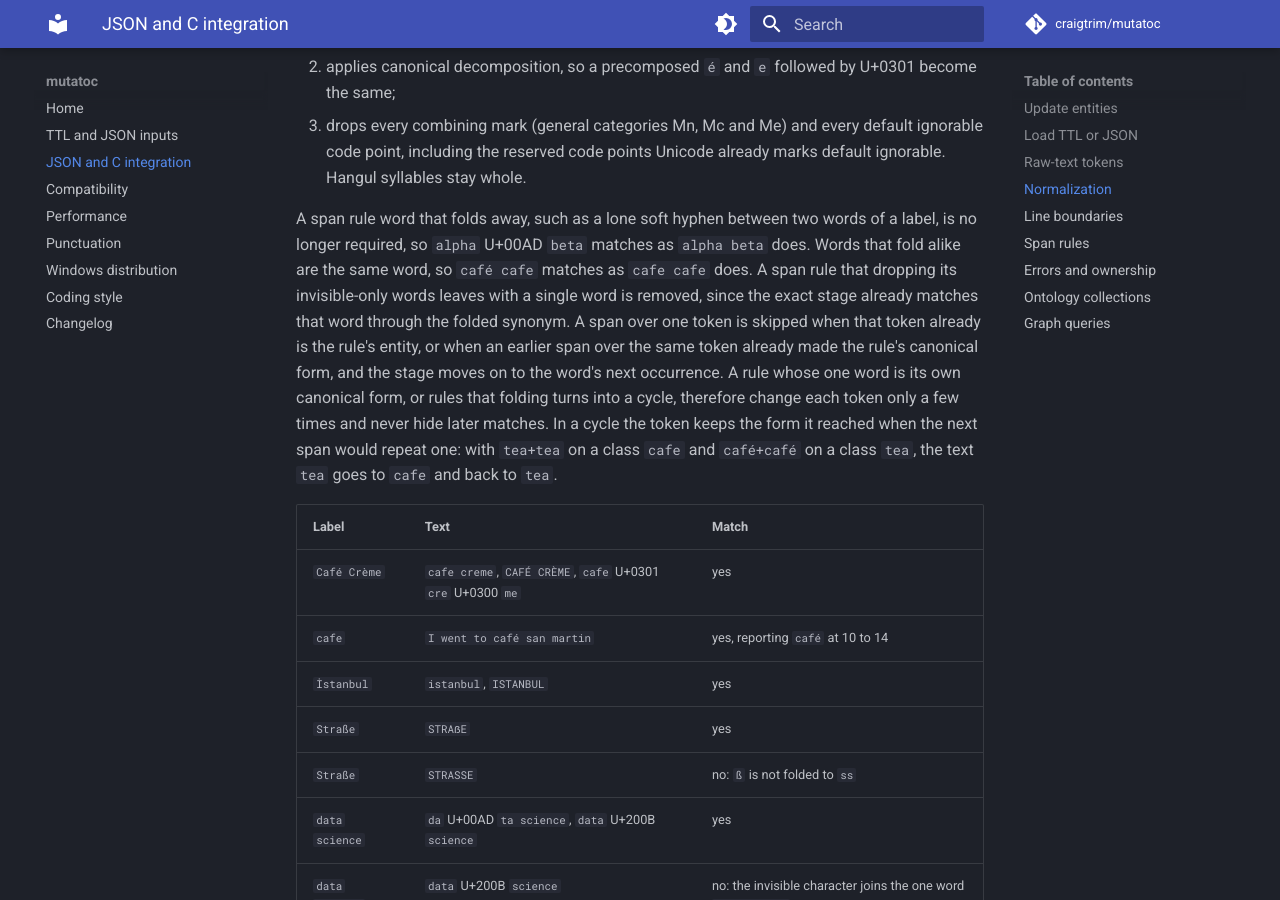
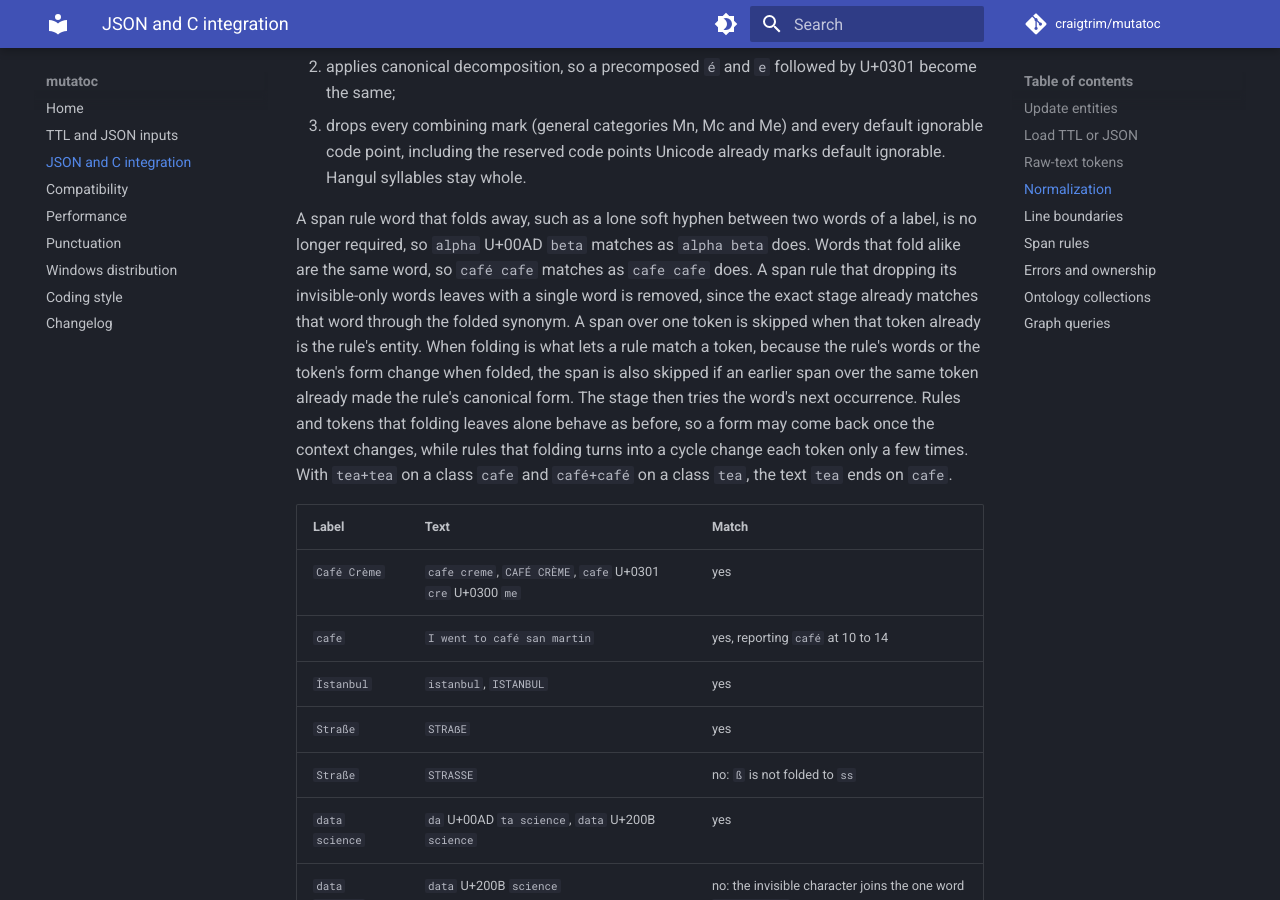
Before and after one commit to craigtrim/mutatoc, an MkDocs documentation site: the page built from docs/protocol.md, in a window 1280 px wide and 900 px high, scrolled down 4613 px. Built offline with MkDocs 1.6.1 and Material for MkDocs 9.7.7, drawn with Linux system fonts in a browser that asks for light colours; comment, search, counter and statistics services are not loaded.

Commit message:
docs: describe when single-token span history applies

```diff
--- a/docs/protocol.md
+++ b/docs/protocol.md
@@ -92,7 +92,7 @@
 2. applies canonical decomposition, so a precomposed `é` and `e` followed by U+0301 become the same;
 3. drops every combining mark (general categories Mn, Mc and Me) and every default ignorable code point, including the reserved code points Unicode already marks default ignorable. Hangul syllables stay whole.
 
-A span rule word that folds away, such as a lone soft hyphen between two words of a label, is no longer required, so `alpha` U+00AD `beta` matches as `alpha beta` does. Words that fold alike are the same word, so `café cafe` matches as `cafe cafe` does. A span rule that dropping its invisible-only words leaves with a single word is removed, since the exact stage already matches that word through the folded synonym. A span over one token is skipped when that token already is the rule's entity, or when an earlier span over the same token already made the rule's canonical form, and the stage moves on to the word's next occurrence. A rule whose one word is its own canonical form, or rules that folding turns into a cycle, therefore change each token only a few times and never hide later matches. In a cycle the token keeps the form it reached when the next span would repeat one: with `tea+tea` on a class `cafe` and `café+café` on a class `tea`, the text `tea` goes to `cafe` and back to `tea`.
+A span rule word that folds away, such as a lone soft hyphen between two words of a label, is no longer required, so `alpha` U+00AD `beta` matches as `alpha beta` does. Words that fold alike are the same word, so `café cafe` matches as `cafe cafe` does. A span rule that dropping its invisible-only words leaves with a single word is removed, since the exact stage already matches that word through the folded synonym. A span over one token is skipped when that token already is the rule's entity. When folding is what lets a rule match a token, because the rule's words or the token's form change when folded, the span is also skipped if an earlier span over the same token already made the rule's canonical form. The stage then tries the word's next occurrence. Rules and tokens that folding leaves alone behave as before, so a form may come back once the context changes, while rules that folding turns into a cycle change each token only a few times. With `tea+tea` on a class `cafe` and `café+café` on a class `tea`, the text `tea` ends on `cafe`.
 
 | Label | Text | Match |
 | --- | --- | --- |
```
Also changed, not shown: docs/compatibility.md (+1 -1 lines).
